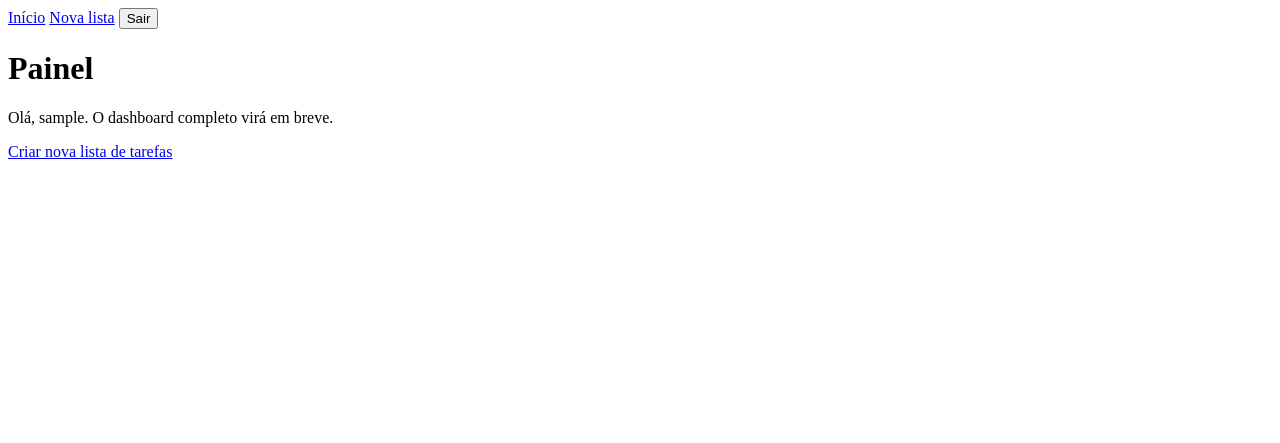
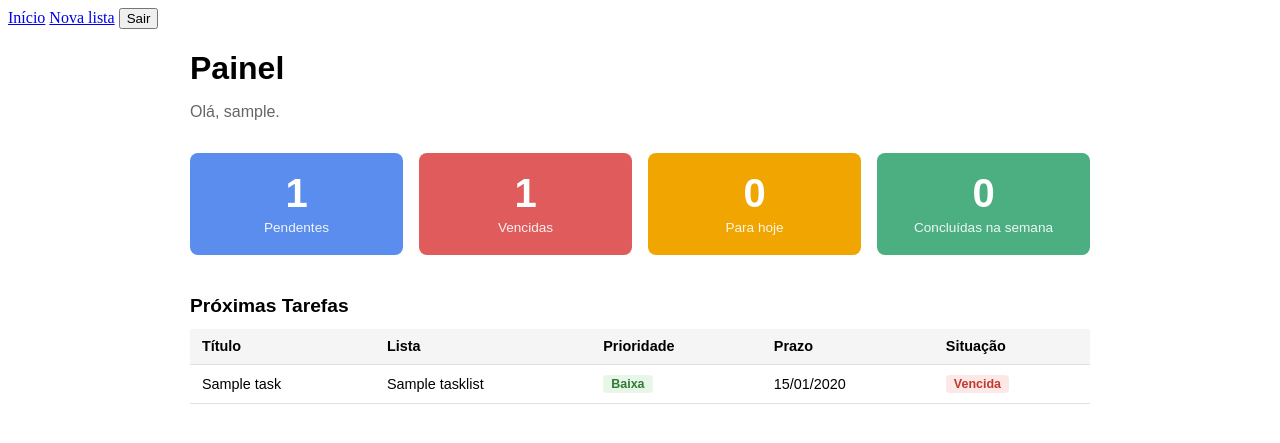
Before and after one commit to luizfneves404/trab1-web, a Django app: page / in a window 1280 px wide. Shown: the top 443 px of the page. Run offline with Django 5.2, Linux system fonts and the light colour scheme; a user stored in the database is signed in; tables that the repository leaves empty hold one stand-in row (values such as "Sample post"); parts of the project's set-up code (start-up, migrations or seed data) failed here and were passed over.

Commit message:
dashboard blocks 1 and 2

```diff
--- a/tasks/models.py
+++ b/tasks/models.py
@@ -7,24 +7,49 @@ from django.db import models
 class TaskList(models.Model):
     objects: ClassVar[models.Manager["TaskList"]] = models.Manager()
     name = models.CharField(max_length=255)
-    user = models.ForeignKey(
-        User, on_delete=models.CASCADE, related_name="task_lists"
-    )  # related_name funciona como um nome de atributo para acessar as listas de tarefas pelo usuário
+    user = models.ForeignKey(User, on_delete=models.CASCADE, related_name="task_lists")
     description = models.TextField(blank=True, null=True)
-    color = models.CharField(max_length=7, default="#FFFFFF")  # Default = Branco
+    color = models.CharField(max_length=7, default="#FFFFFF")
     created_at = models.DateTimeField(auto_now_add=True)
 
-    def __str__(self):
-        return self.name
+    def __str__(self) -> str:
+        return str(self.name)
 
 
 class Task(models.Model):
+    class Priority(models.TextChoices):
+        LOW = "low", "Baixa"
+        MEDIUM = "medium", "Média"
+        HIGH = "high", "Alta"
+
+    class Status(models.TextChoices):
+        PENDING = "pending", "Pendente"
+        IN_PROGRESS = "in_progress", "Em andamento"
+        DONE = "done", "Concluída"
+
     objects: ClassVar[models.Manager["Task"]] = models.Manager()
+    owner = models.ForeignKey(
+        User, on_delete=models.CASCADE, related_name="tasks", null=True, blank=True
+    )
     task_list = models.ForeignKey(
         TaskList, on_delete=models.CASCADE, related_name="tasks"
     )
     title = models.CharField(max_length=255)
-    done = models.BooleanField(default=False)
+    description = models.TextField(blank=True)
+    priority = models.CharField(
+        max_length=10, choices=Priority.choices, default=Priority.MEDIUM
+    )
+    status = models.CharField(
+        max_length=15, choices=Status.choices, default=Status.PENDING
+    )
+    due_date = models.DateField(null=True, blank=True)
+    planned_date = models.DateField(null=True, blank=True)
+    created_at = models.DateTimeField(auto_now_add=True)
+    updated_at = models.DateTimeField(auto_now=True)
+
+    @property
+    def done(self) -> bool:
+        return self.status == self.Status.DONE
 
     def __str__(self) -> str:
         return str(self.title)
--- a/tasks/tests.py
+++ b/tasks/tests.py
@@ -9,7 +9,7 @@ class TaskListDetailViewTests(TestCase):
     def test_owner_can_open_list_detail_with_tasks(self) -> None:
         user = User.objects.create_user("owner", "owner@example.com", "sE7!kM2@nP9#xQ1")
         task_list = TaskList.objects.create(user=user, name="Compras")
-        Task.objects.create(task_list=task_list, title="Leite", done=False)
+        Task.objects.create(task_list=task_list, title="Leite")
         self.client.force_login(user)
 
         response = self.client.get(
--- a/templates/home.html
+++ b/templates/home.html
@@ -1,9 +1,120 @@
 {% extends "base.html" %}
-{% block title %}
-  Painel — Trab1 Web
+{% block title %}Painel — Trab1 Web{% endblock %}
+{% block content %}
+<style>
+  .dashboard { max-width: 900px; margin: 0 auto; font-family: sans-serif; }
+  h1 { margin-bottom: 0.25rem; }
+  .subtitle { color: #666; margin-bottom: 2rem; }
+
+  /* Bloco 1 */
+  .summary-grid {
+    display: grid;
+    grid-template-columns: repeat(auto-fit, minmax(160px, 1fr));
+    gap: 1rem;
+    margin-bottom: 2.5rem;
+  }
+  .card {
+    border-radius: 8px;
+    padding: 1.25rem 1rem;
+    text-align: center;
+    color: #fff;
+  }
+  .card-number { font-size: 2.5rem; font-weight: 700; line-height: 1; }
+  .card-label { font-size: 0.85rem; margin-top: 0.4rem; opacity: 0.9; }
+  .card-pending  { background: #5b8dee; }
+  .card-overdue  { background: #e05c5c; }
+  .card-today    { background: #f0a500; }
+  .card-done     { background: #4caf82; }
+
+  /* Bloco 2 */
+  h2 { font-size: 1.2rem; margin-bottom: 0.75rem; }
+  .task-table { width: 100%; border-collapse: collapse; }
+  .task-table th,
+  .task-table td { padding: 0.6rem 0.75rem; text-align: left; border-bottom: 1px solid #e0e0e0; font-size: 0.9rem; }
+  .task-table th { background: #f5f5f5; font-weight: 600; }
+  .badge {
+    display: inline-block;
+    padding: 0.15rem 0.5rem;
+    border-radius: 4px;
+    font-size: 0.78rem;
+    font-weight: 600;
+  }
+  .badge-high    { background: #fde8e8; color: #c0392b; }
+  .badge-medium  { background: #fef3cd; color: #856404; }
+  .badge-low     { background: #e8f5e9; color: #2e7d32; }
+  .badge-overdue { background: #fde8e8; color: #c0392b; }
+  .badge-today   { background: #fff3cd; color: #856404; }
+  .badge-soon    { background: #e3f2fd; color: #1565c0; }
+  .empty-state { color: #888; font-style: italic; padding: 1rem 0; }
+</style>
+
+<div class="dashboard">
+  <h1>Painel</h1>
+  <p class="subtitle">Olá, {{ user.username }}.</p>
+
+  <!-- Bloco 1: Resumo Geral -->
+  <div class="summary-grid">
+    <div class="card card-pending">
+      <div class="card-number">{{ count_pending }}</div>
+      <div class="card-label">Pendentes</div>
+    </div>
+    <div class="card card-overdue">
+      <div class="card-number">{{ count_overdue }}</div>
+      <div class="card-label">Vencidas</div>
+    </div>
+    <div class="card card-today">
+      <div class="card-number">{{ count_today }}</div>
+      <div class="card-label">Para hoje</div>
+    </div>
+    <div class="card card-done">
+      <div class="card-number">{{ count_completed_week }}</div>
+      <div class="card-label">Concluídas na semana</div>
+    </div>
+  </div>
+
+  <!-- Bloco 2: Próximas Tarefas -->
+  <h2>Próximas Tarefas</h2>
+  {% if upcoming_tasks %}
+    <table class="task-table">
+      <thead>
+        <tr>
+          <th>Título</th>
+          <th>Lista</th>
+          <th>Prioridade</th>
+          <th>Prazo</th>
+          <th>Situação</th>
+        </tr>
+      </thead>
+      <tbody>
+        {% for task in upcoming_tasks %}
+          <tr>
+            <td>{{ task.title }}</td>
+            <td>{{ task.task_list.name }}</td>
+            <td>
+              <span class="badge badge-{{ task.priority }}">{{ task.get_priority_display }}</span>
+            </td>
+            <td>
+              {% if task.due_date %}
+                {{ task.due_date|date:"d/m/Y" }}
+              {% else %}
+                —
+              {% endif %}
+            </td>
+            <td>
+              {% if task.due_date and task.due_date < today %}
+                <span class="badge badge-overdue">Vencida</span>
+              {% elif task.due_date == today %}
+                <span class="badge badge-today">Hoje</span>
+              {% else %}
+                <span class="badge badge-soon">Em breve</span>
+              {% endif %}
+            </td>
+          </tr>
+        {% endfor %}
+      </tbody>
+    </table>
+  {% else %}
+    <p class="empty-state">Nenhuma tarefa urgente no momento.</p>
+  {% endif %}
+</div>
 {% endblock %}
-{% block content %}
-  <h1>Painel</h1>
-  <p>Olá, {{ user.username }}. O dashboard completo virá em breve.</p>
-  <p><a href="{% url 'tasks:list_create' %}">Criar nova lista de tarefas</a></p>
-{% endblock %}
--- a/users/views.py
+++ b/users/views.py
@@ -1,11 +1,18 @@
+import datetime
+from typing import Any
+
 from django.contrib.auth import login
 from django.contrib.auth.mixins import LoginRequiredMixin
 from django.contrib.auth.models import User
 from django.contrib.auth.views import LoginView, LogoutView
+from django.db.models import Q
 from django.urls import reverse_lazy
+from django.utils import timezone
 from django.utils.decorators import method_decorator
 from django.views.decorators.debug import sensitive_post_parameters
 from django.views.generic import CreateView, TemplateView
+
+from tasks.models import Task
 
 from .forms import RegistrationForm
 
@@ -29,6 +36,45 @@ class RegisterView(CreateView):
 class HomeView(LoginRequiredMixin, TemplateView):
     template_name = "home.html"
 
+    def get_context_data(self, **kwargs: Any) -> dict[str, Any]:
+        ctx = super().get_context_data(**kwargs)
+        user = self.request.user
+        today = timezone.localdate()
+        week_start = today - datetime.timedelta(days=today.weekday())
+
+        base_qs = Task.objects.filter(owner=user)
+        pending_qs = base_qs.filter(
+            status__in=[Task.Status.PENDING, Task.Status.IN_PROGRESS]
+        )
+
+        ctx["count_pending"] = pending_qs.count()
+        ctx["count_overdue"] = pending_qs.filter(due_date__lt=today).count()
+        ctx["count_today"] = pending_qs.filter(
+            Q(planned_date=today) | Q(due_date=today)
+        ).count()
+        ctx["count_completed_week"] = base_qs.filter(
+            status=Task.Status.DONE, updated_at__date__gte=week_start
+        ).count()
+
+        overdue = pending_qs.filter(due_date__lt=today).order_by("due_date")
+        near_due = pending_qs.filter(
+            due_date__gte=today, due_date__lte=today + datetime.timedelta(days=7)
+        ).order_by("due_date")
+        high_priority = pending_qs.filter(priority=Task.Priority.HIGH).order_by(
+            "due_date"
+        )
+
+        seen_ids: set[int] = set()
+        upcoming: list[Task] = []
+        for task in list(overdue) + list(near_due) + list(high_priority):
+            if task.pk not in seen_ids:
+                seen_ids.add(task.pk)
+                upcoming.append(task)
+
+        ctx["upcoming_tasks"] = upcoming[:10]
+        ctx["today"] = today
+        return ctx
+
 
 register_view = RegisterView.as_view()
 home_view = HomeView.as_view()
```
Also changed, not shown: tasks/migrations/0003_task_full_fields.py (added), tasks/migrations/0004_remove_task_done.py (added).
